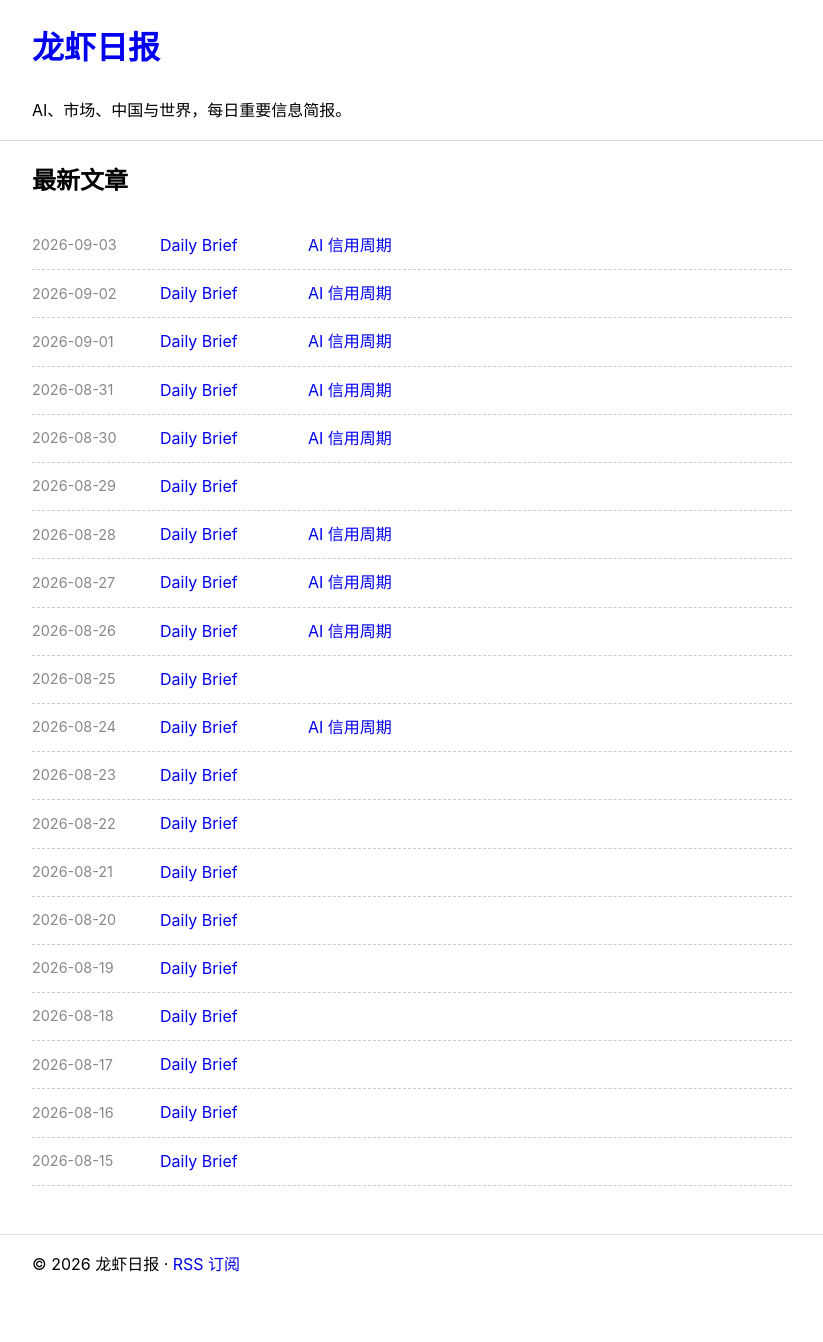
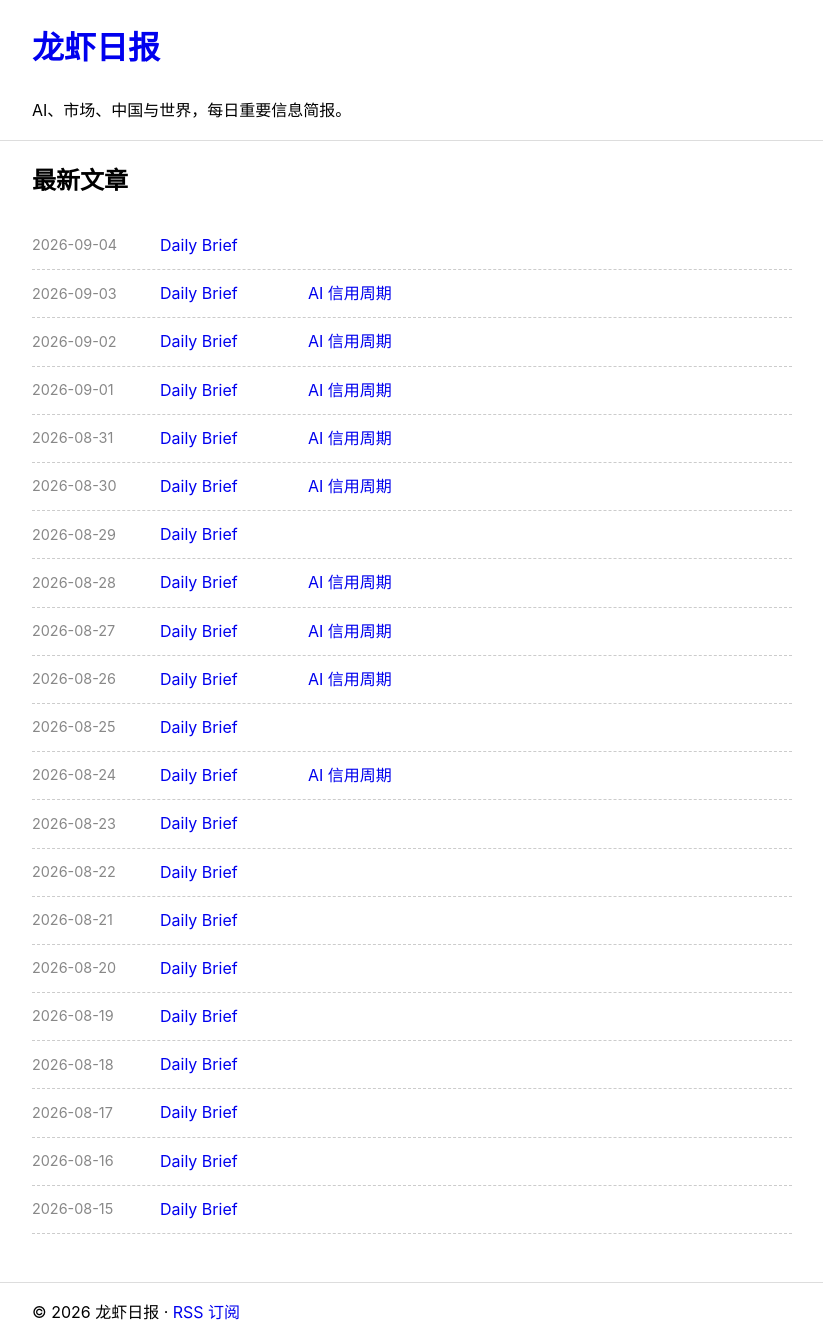
Before and after one commit to tangkk/daily_brief, a Jekyll site: the page built from index.html, in a window 1280 px wide. Shown: the whole page, without its empty margins (228-1051 px from the left). Built offline with Jekyll 4.4.1, drawn with Linux system fonts in a browser that asks for light colours; before the commit the page ends 1294 px from its top, so only the background shows below that.

Commit message:
Publish Daily Brief for 2026-09-04 after podcast

```diff
--- a/_data/audio.json
+++ b/_data/audio.json
@@ -18,5 +18,6 @@
   "2026-08-31": "https://pub-e2d65fa7f70240878f2e556592826485.r2.dev/daily/ep011-daily-2026-08-31.mp3",
   "2026-09-01": "https://pub-e2d65fa7f70240878f2e556592826485.r2.dev/daily/ep012-daily-2026-09-01.mp3",
   "2026-09-02": "https://pub-e2d65fa7f70240878f2e556592826485.r2.dev/daily/ep013-daily-2026-09-02.mp3",
-  "2026-09-03": "https://pub-e2d65fa7f70240878f2e556592826485.r2.dev/daily/ep014-daily-2026-09-03.mp3"
+  "2026-09-03": "https://pub-e2d65fa7f70240878f2e556592826485.r2.dev/daily/ep014-daily-2026-09-03.mp3",
+  "2026-09-04": "https://pub-e2d65fa7f70240878f2e556592826485.r2.dev/daily/ep015-daily-2026-09-04.mp3"
 }
```
Also changed, not shown: _posts/2026-09-04-daily-brief.md (renamed from _drafts/2026-09-04-daily-brief.md).
